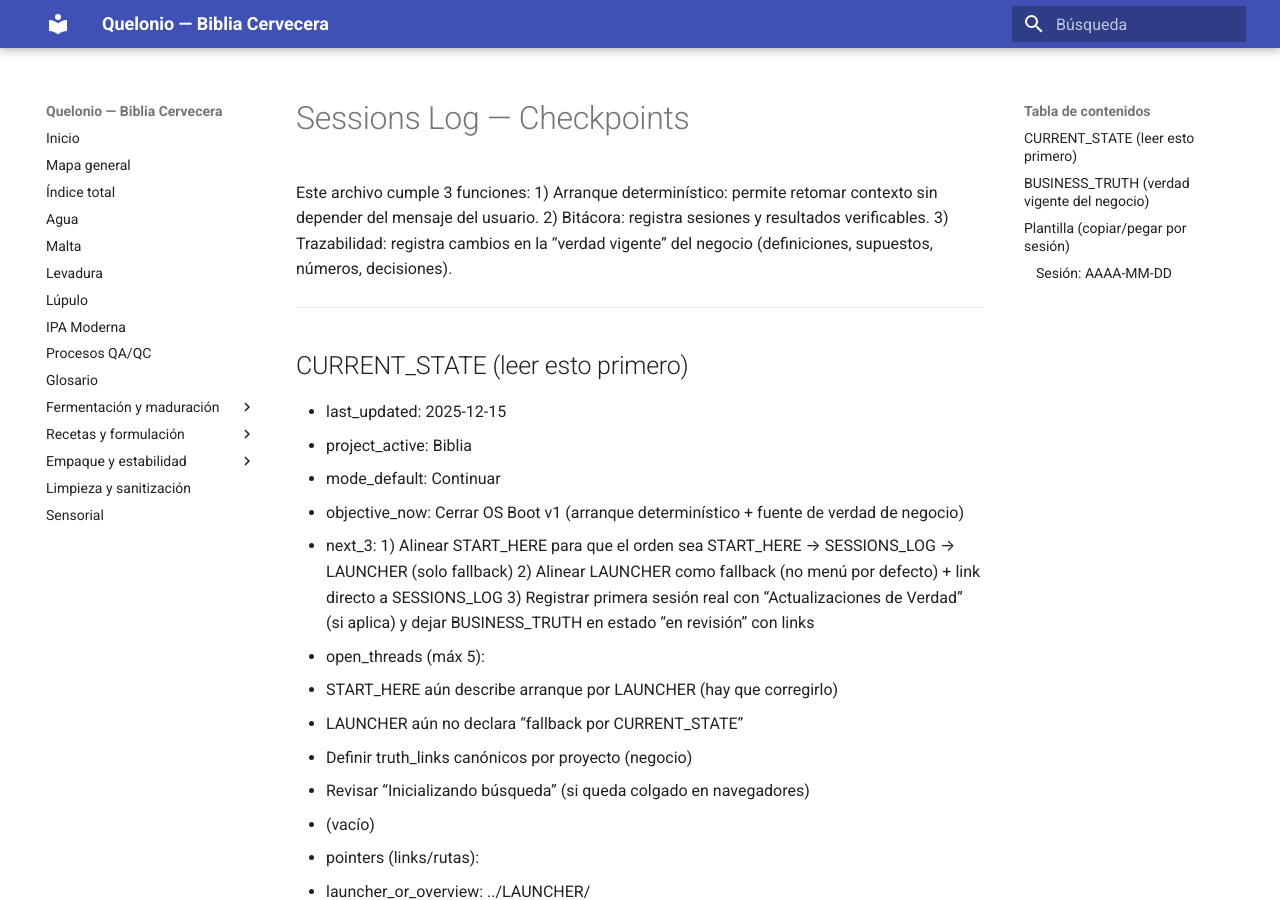
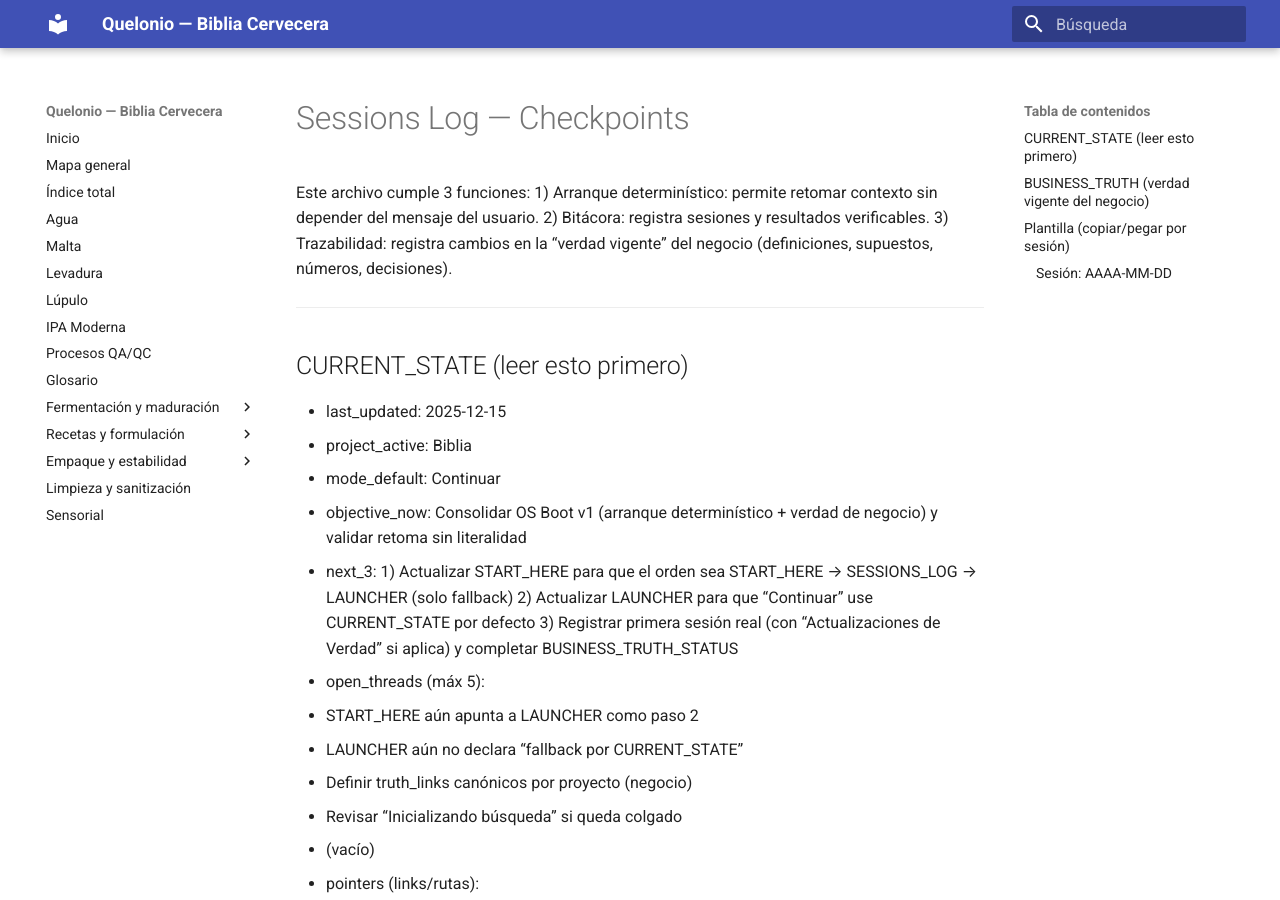
Before and after one commit to zumajuano-byte/quelonio-pages, an MkDocs documentation site: the page built from docs/99_Indice_y_Mapas/SESSIONS_LOG.md, in a window 1280 px wide and 900 px high. Built offline with MkDocs 1.6.1 and Material for MkDocs 9.7.7, drawn with Linux system fonts in a browser that asks for light colours.

Commit message:
docs/os: <mensaje>

```diff
--- a/docs/99_Indice_y_Mapas/SESSIONS_LOG.md
+++ b/docs/99_Indice_y_Mapas/SESSIONS_LOG.md
@@ -12,17 +12,17 @@ Este archivo cumple 3 funciones:
 - last_updated: 2025-12-15
 - project_active: Biblia
 - mode_default: Continuar
-- objective_now: Cerrar OS Boot v1 (arranque determinístico + fuente de verdad de negocio)
+- objective_now: Consolidar OS Boot v1 (arranque determinístico + verdad de negocio) y validar retoma sin literalidad
 - next_3:
-  1) Alinear START_HERE para que el orden sea START_HERE → SESSIONS_LOG → LAUNCHER (solo fallback)
-  2) Alinear LAUNCHER como fallback (no menú por defecto) + link directo a SESSIONS_LOG
-  3) Registrar primera sesión real con “Actualizaciones de Verdad” (si aplica) y dejar BUSINESS_TRUTH en estado “en revisión” con links
+  1) Actualizar START_HERE para que el orden sea START_HERE → SESSIONS_LOG → LAUNCHER (solo fallback)
+  2) Actualizar LAUNCHER para que “Continuar” use CURRENT_STATE por defecto
+  3) Registrar primera sesión real (con “Actualizaciones de Verdad” si aplica) y completar BUSINESS_TRUTH_STATUS
 
 - open_threads (máx 5):
-  - START_HERE aún describe arranque por LAUNCHER (hay que corregirlo)
+  - START_HERE aún apunta a LAUNCHER como paso 2
   - LAUNCHER aún no declara “fallback por CURRENT_STATE”
   - Definir truth_links canónicos por proyecto (negocio)
-  - Revisar “Inicializando búsqueda” (si queda colgado en navegadores)
+  - Revisar “Inicializando búsqueda” si queda colgado
   - (vacío)
 
 - pointers (links/rutas):
```
